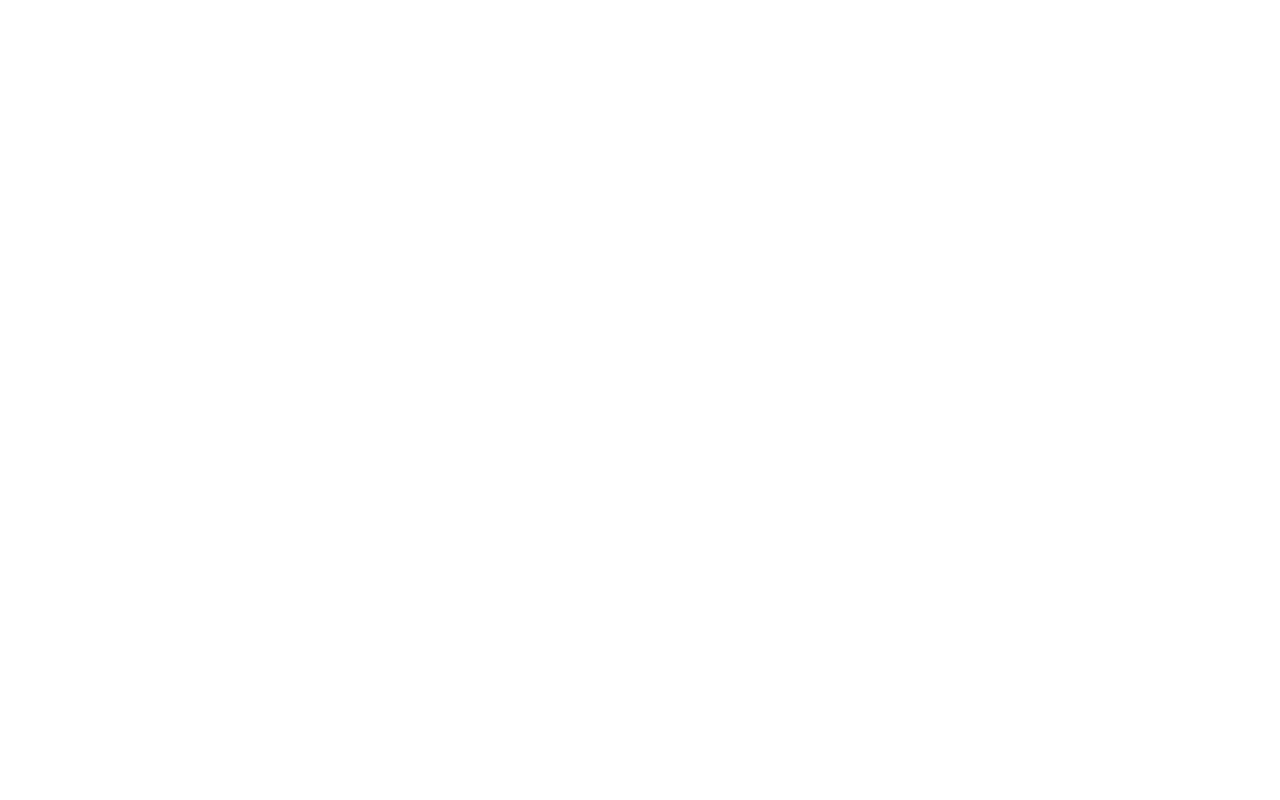
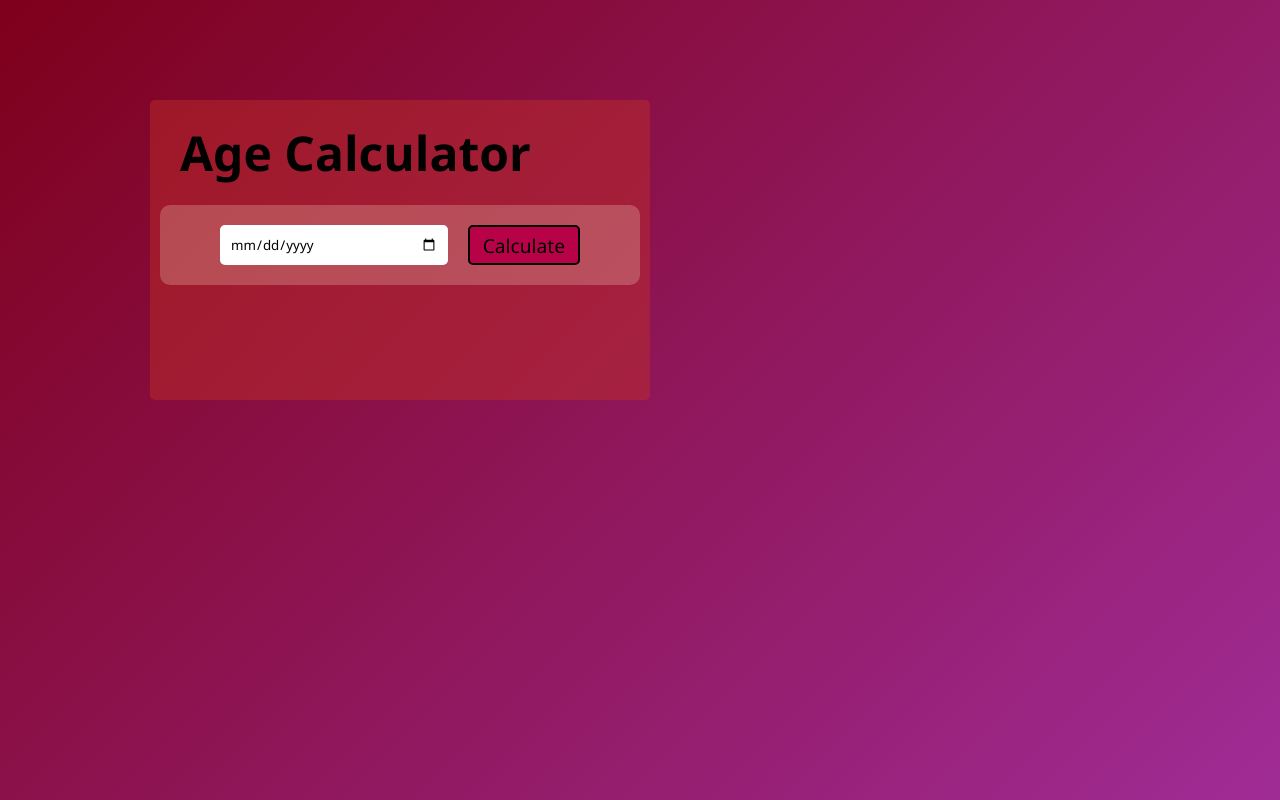
Before and after one commit to vrushabhgawas14/Age-Calculator, a plain HTML site: page index.html in a window 1280 px wide. Drawn offline with Linux system fonts and the light colour scheme.

Commit message:
Starting with UI

```diff
--- a/assets/style.css
+++ b/assets/style.css
@@ -0,0 +1,64 @@
+*{
+    margin: 0;
+    padding: 0;
+    box-sizing: border-box;
+    font-family: 'Segoe UI', Tahoma, Geneva, Verdana, sans-serif;
+}
+
+.container{
+    width: 100%;
+    height: 100vh;
+    background:linear-gradient(135deg,rgb(126, 0, 27),rgb(160, 44, 150));
+    position: relative;
+}
+
+.calculator{
+    position: absolute;
+    top: 100px;
+    left: 150px;
+    width: 100%;
+    max-width: 500px;
+    height: 300px;
+    background-color: #c0302773;
+    z-index: 2;
+    padding: 20px 10px;
+    border-radius: 5px;
+}
+
+.calculator span{
+    padding: 10px 20px;
+    font-size: 3rem;
+    font-weight: 700;
+}
+
+.input-box{
+    background-color: rgba(255, 235, 205, 0.233);
+    padding: 20px 60px;
+    margin: 20px auto;
+    display: flex;
+    align-items: center;
+    border-radius: 10px;
+}
+
+.input-box input{
+    width: 300px;
+    height: 40px;
+    margin-right: 20px;
+    border: 0;
+    outline: 0;
+    padding: 10px;
+    border-radius: 5px;
+    cursor: pointer;
+}
+
+.input-box button{
+    width: 150px;
+    height: 40px;
+    cursor: pointer;
+    background-color: rgb(184, 2, 71);
+    outline: 0;
+    border: 2px  solid black;
+    border-radius: 5px;
+    font-size: 1.2rem;
+    font-weight: 500;
+}
--- a/index.html
+++ b/index.html
@@ -8,6 +8,15 @@
     <script src="./assets/script.js"></script>
 </head>
 <body>
-
+    <div class="container">
+        <div class="calculator">
+            <span>Age Calculator</span>
+            <div class="input-box">
+                <input type="date" name="date" id="date">
+                <button onclick="CalculateDate()">Calculate</button>
+            </div>
+            <p id="result"></p>
+        </div>
+    </div>
 </body>
 </html>
```
